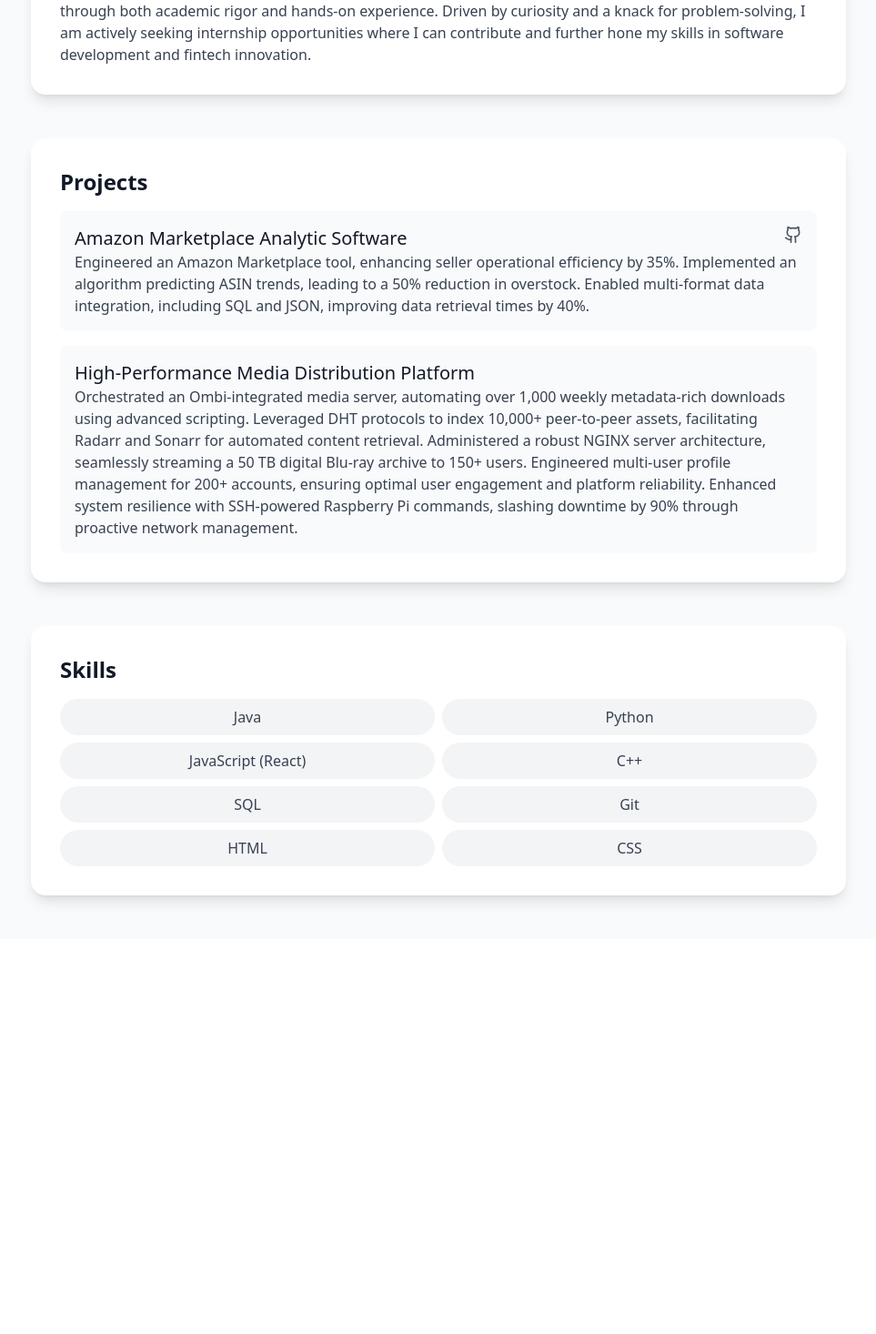
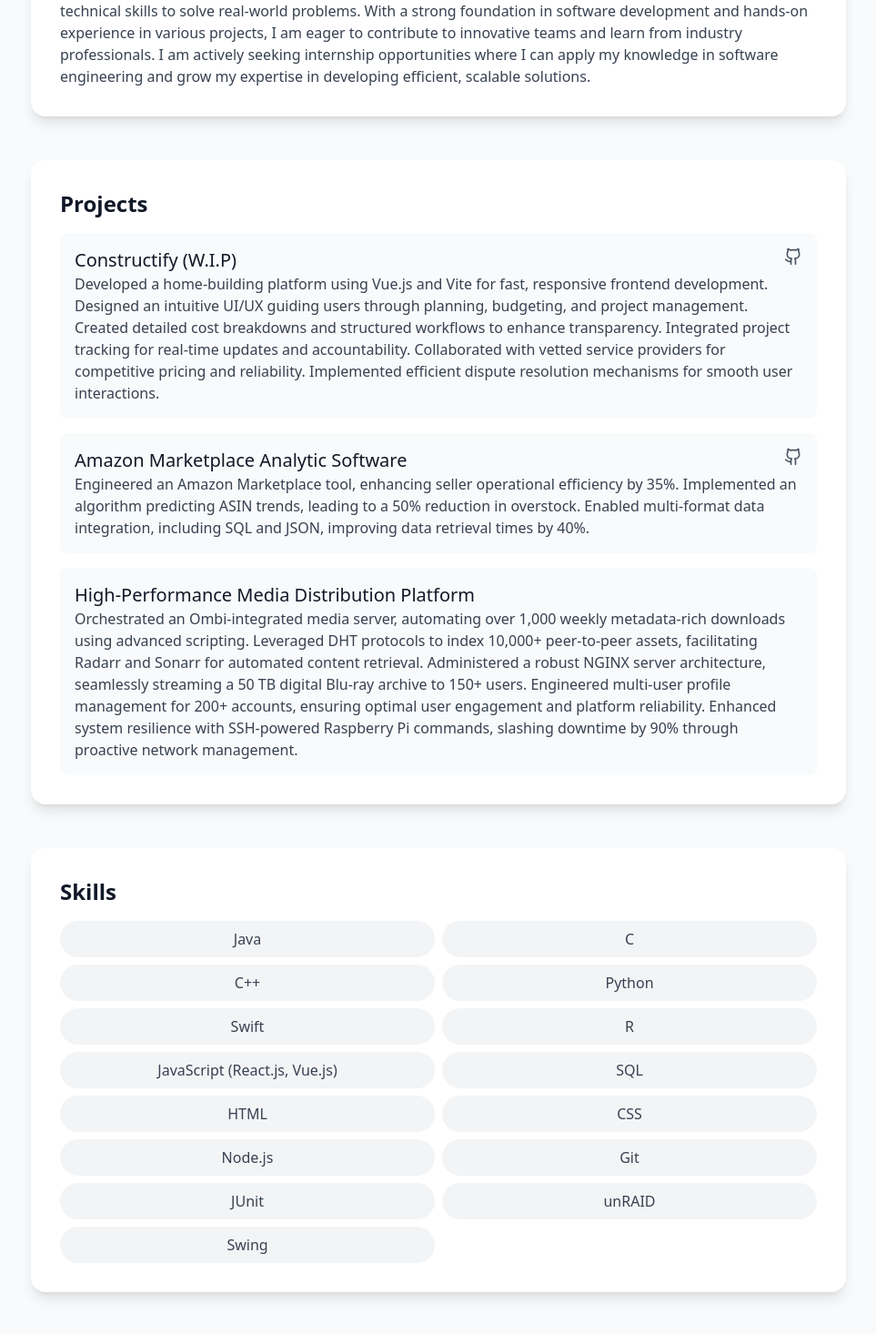
Before and after one commit to arkb75/abdulkhurramdotcom, a React (Create React App) app: page / in a window 1280 px wide. Shown: the part 476-1942 px from the top of the page at 91% size, without its empty margins (158-1121 px from the left). Before the commit the page ends 1508 px from the top, so only its background shows below. Built offline with nearby package versions, Linux system fonts and the light colour scheme.

Commit message:
Updated projects, about me, resume

```diff
--- a/src/App.js
+++ b/src/App.js
@@ -31,7 +31,7 @@
           <section className="bg-white rounded-2xl shadow-lg p-8 transform hover:scale-105 transition-transform duration-300">
             <h2 className="text-2xl font-semibold text-gray-900 mb-4">About Me</h2>
             <p className="text-gray-700">
-              As a Computer Science student at the University of British Columbia, I’m fueling my passion for technology through both academic rigor and hands-on experience. Driven by curiosity and a knack for problem-solving, I am actively seeking internship opportunities where I can contribute and further hone my skills in software development and fintech innovation.
+              As a Computer Science student at the University of British Columbia, I am passionate about leveraging my technical skills to solve real-world problems. With a strong foundation in software development and hands-on experience in various projects, I am eager to contribute to innovative teams and learn from industry professionals. I am actively seeking internship opportunities where I can apply my knowledge in software engineering and grow my expertise in developing efficient, scalable solutions.
             </p>
           </section>
 
@@ -40,16 +40,31 @@
             <div className="space-y-4">
               <div className="bg-gray-50 p-4 rounded-lg relative">
                 <div className="flex justify-between items-start">
+                  <h3 className="text-xl font-medium text-gray-900">Constructify (W.I.P)</h3>
+                  <a href="https://github.com/arkb75/Constructify" className="text-gray-600 hover:text-gray-900 transition-colors duration-300">
+                    <GithubIcon size={20} />
+                  </a>
+                </div>
+                <p className="text-gray-700">
+                  Developed a home-building platform using Vue.js and Vite for fast, responsive frontend development. Designed an intuitive UI/UX guiding users through planning, budgeting, and project management. Created detailed cost breakdowns and structured workflows to enhance transparency. Integrated project tracking for real-time updates and accountability. Collaborated with vetted service providers for competitive pricing and reliability. Implemented efficient dispute resolution mechanisms for smooth user interactions.
+                </p>
+              </div>
+              <div className="bg-gray-50 p-4 rounded-lg relative">
+                <div className="flex justify-between items-start">
                   <h3 className="text-xl font-medium text-gray-900">Amazon Marketplace Analytic Software</h3>
                   <a href="https://github.com/arkb75/Amazon-Marketplace-Analytic-Software" className="text-gray-600 hover:text-gray-900 transition-colors duration-300">
                     <GithubIcon size={20} />
                   </a>
                 </div>
-                <p className="text-gray-700">Engineered an Amazon Marketplace tool, enhancing seller operational efficiency by 35%. Implemented an algorithm predicting ASIN trends, leading to a 50% reduction in overstock. Enabled multi-format data integration, including SQL and JSON, improving data retrieval times by 40%.</p>
+                <p className="text-gray-700">
+                  Engineered an Amazon Marketplace tool, enhancing seller operational efficiency by 35%. Implemented an algorithm predicting ASIN trends, leading to a 50% reduction in overstock. Enabled multi-format data integration, including SQL and JSON, improving data retrieval times by 40%.
+                </p>
               </div>
               <div className="bg-gray-50 p-4 rounded-lg">
                 <h3 className="text-xl font-medium text-gray-900">High-Performance Media Distribution Platform</h3>
-                <p className="text-gray-700">Orchestrated an Ombi-integrated media server, automating over 1,000 weekly metadata-rich downloads using advanced scripting. Leveraged DHT protocols to index 10,000+ peer-to-peer assets, facilitating Radarr and Sonarr for automated content retrieval. Administered a robust NGINX server architecture, seamlessly streaming a 50 TB digital Blu-ray archive to 150+ users. Engineered multi-user profile management for 200+ accounts, ensuring optimal user engagement and platform reliability. Enhanced system resilience with SSH-powered Raspberry Pi commands, slashing downtime by 90% through proactive network management.</p>
+                <p className="text-gray-700">
+                  Orchestrated an Ombi-integrated media server, automating over 1,000 weekly metadata-rich downloads using advanced scripting. Leveraged DHT protocols to index 10,000+ peer-to-peer assets, facilitating Radarr and Sonarr for automated content retrieval. Administered a robust NGINX server architecture, seamlessly streaming a 50 TB digital Blu-ray archive to 150+ users. Engineered multi-user profile management for 200+ accounts, ensuring optimal user engagement and platform reliability. Enhanced system resilience with SSH-powered Raspberry Pi commands, slashing downtime by 90% through proactive network management.
+                </p>
               </div>
             </div>
           </section>
@@ -58,13 +73,20 @@
             <h2 className="text-2xl font-semibold text-gray-900 mb-4">Skills</h2>
             <ul className="grid grid-cols-2 gap-2 text-gray-700">
               <li className="bg-gray-100 rounded-full px-4 py-2 text-center">Java</li>
+              <li className="bg-gray-100 rounded-full px-4 py-2 text-center">C</li>
+              <li className="bg-gray-100 rounded-full px-4 py-2 text-center">C++</li>
               <li className="bg-gray-100 rounded-full px-4 py-2 text-center">Python</li>
-              <li className="bg-gray-100 rounded-full px-4 py-2 text-center">JavaScript (React)</li>
-              <li className="bg-gray-100 rounded-full px-4 py-2 text-center">C++</li>
+              <li className="bg-gray-100 rounded-full px-4 py-2 text-center">Swift</li>
+              <li className="bg-gray-100 rounded-full px-4 py-2 text-center">R</li>
+              <li className="bg-gray-100 rounded-full px-4 py-2 text-center">JavaScript (React.js, Vue.js)</li>
               <li className="bg-gray-100 rounded-full px-4 py-2 text-center">SQL</li>
-              <li className="bg-gray-100 rounded-full px-4 py-2 text-center">Git</li>
               <li className="bg-gray-100 rounded-full px-4 py-2 text-center">HTML</li>
               <li className="bg-gray-100 rounded-full px-4 py-2 text-center">CSS</li>
+              <li className="bg-gray-100 rounded-full px-4 py-2 text-center">Node.js</li>
+              <li className="bg-gray-100 rounded-full px-4 py-2 text-center">Git</li>
+              <li className="bg-gray-100 rounded-full px-4 py-2 text-center">JUnit</li>
+              <li className="bg-gray-100 rounded-full px-4 py-2 text-center">unRAID</li>
+              <li className="bg-gray-100 rounded-full px-4 py-2 text-center">Swing</li>
             </ul>
           </section>
         </main>
```
Also changed, not shown: 1 other file (tests, documents, lock files or other folders).
